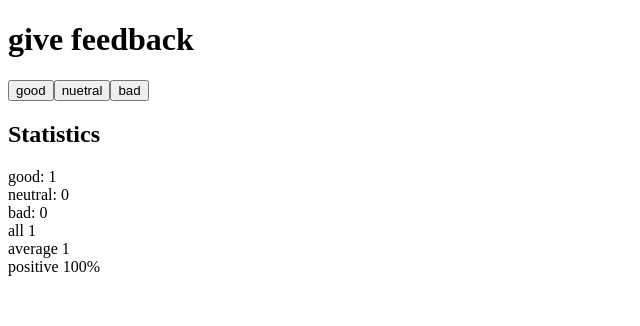
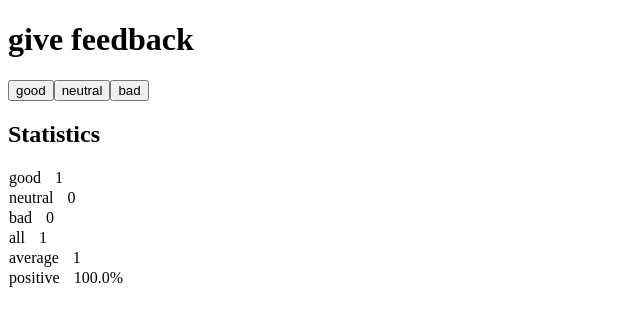
Before and after one commit to martinopolot/fullstack-react-helski, a React (Vite) app in the folder part1-b-exe-1.6-1.14/: page / in a window 1280 px wide. Both pictures are taken after a click on the button "good". Shown: the top 326 px of the page, without its empty margins (0-640 px from the left). Built offline with nearby package versions, Linux system fonts and the light colour scheme.

Commit message:
Display the statistics in an HTMLstep- step 6

```diff
--- a/part1-b-exe-1.6-1.14/src/App.jsx
+++ b/part1-b-exe-1.6-1.14/src/App.jsx
@@ -1,4 +1,25 @@
 import { useState } from "react";
+
+// Button handlers - refractored
+const Button = (props) => {
+  return <button onClick={props.handleClick}>{props.text}</button>;
+};
+
+// StatisticLine for displaying a single statistic, e.g. the average score.
+const StatisticLine = (props) => {
+  return (
+    // <p>
+    //   {props.text} {props.value}
+    // </p>
+    //{/* Display the statistics in an HTML tab unicafe step 6 */}
+    <div>
+      <tr>
+        <td style={{ paddingRight: "13px" }}>{props.text}</td>
+        <td>{props.value}</td>
+      </tr>
+    </div>
+  );
+};
 
 const Statistics = (props) => {
   const { good, neutral, bad, all, average, positive } = props;
@@ -8,7 +29,7 @@ const Statistics = (props) => {
   }
   return (
     <div>
-      good: {good}
+      {/* good: {good}
       <br />
       neutral: {neutral}
       <br />
@@ -18,7 +39,15 @@ const Statistics = (props) => {
       <br />
       average {average}
       <br />
-      positive {positive}%
+      positive {positive}% */}
+      {/*   {/*  StatisticLine component always displays a single statistic, meaning that the application
+      uses multiple components for rendering all of the statistics:*/}
+      <StatisticLine text="good" value={good} />
+      <StatisticLine text="neutral" value={neutral} />
+      <StatisticLine text="bad" value={bad} />
+      <StatisticLine text="all" value={all} />
+      <StatisticLine text="average" value={average} />
+      <StatisticLine text="positive" value={positive.toFixed(1) + "%"} />
     </div>
   );
 };
@@ -39,17 +68,22 @@ const App = () => {
   console.log(`percentage of positive feedback ${positive}`);
 
   // create handlers for buttons clicked
-  const handleClickedGood = () => setGood(good + 1);
-  const handleClickedNeutral = () => setNeutral(neutral + 1);
-  const handleClickedBad = () => setBad(bad + 1);
+  // const handleClickedGood = () => setGood(good + 1);
+  // const handleClickedNeutral = () => setNeutral(neutral + 1);
+  // const handleClickedBad = () => setBad(bad + 1);
 
   console.log("clicked the button");
   return (
     <div>
       <h1>give feedback</h1>
-      <button onClick={handleClickedGood}>good</button>
+      {/* <button onClick={handleClickedGood}>good</button>
       <button onClick={handleClickedNeutral}>nuetral</button>
-      <button onClick={handleClickedBad}>bad</button>
+      <button onClick={handleClickedBad}>bad</button> */}
+      <Button handleClick={() => setGood(good + 1)} text="good" />
+      <Button handleClick={() => setNeutral(neutral + 1)} text="neutral" />
+      <Button handleClick={() => setBad(bad + 1)} text="bad" />
+
+      {/* bjects are not valid as a React child */}
       <h2>Statistics</h2>
       <Statistics
         good={good}
```
